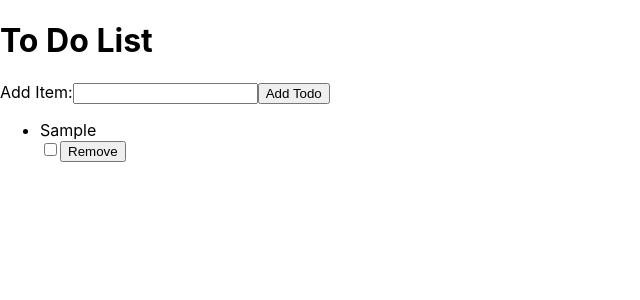
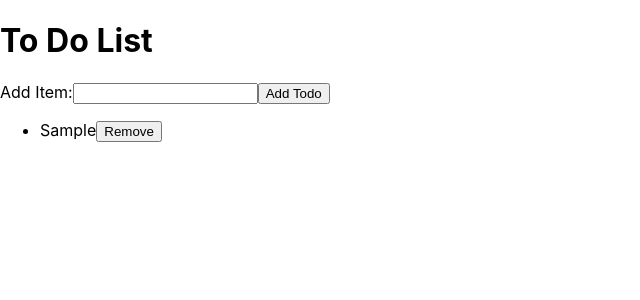
Before and after one commit to Sinuhem23/To_Do_List, a React (Create React App) app: page / in a window 1280 px wide. Both pictures are taken after typing "Sample" into the empty fields and a click on the button "Add Todo". Shown: the top 300 px of the page, without its empty margins (0-640 px from the left). Built offline with nearby package versions, Linux system fonts and the light colour scheme.

Commit message:
got the delete to work

```diff
--- a/src/App.js
+++ b/src/App.js
@@ -24,6 +24,11 @@ export default function App() {
     addItemRef.current.value = '';
     console.log(todo);
   };
+  // const [list, setList] = React.useState(todo);
+
+  const deleteId = (id) => {
+    setTodo((prevState) => prevState.filter((_, index) => index !== id));
+  };
   // const addItem ()
   console.log('Outside of handleSubmit ', todo);
   return (
@@ -34,13 +39,15 @@ export default function App() {
         <input id='addItem' ref={addItemRef} type='text' required />
         <button>Add Todo</button>
       </form>
-      {todo.map((list, index) => (
-        <ul key={index}>
-          <li>{list.addItem}</li>
-          <input id='' type='checkbox' />
-          <button>Remove</button>
-        </ul>
-      ))}
+      <ul>
+        {todo.map((list, idx) => (
+          <li key={idx}>
+            {list.addItem}
+
+            <button onClick={() => deleteId(idx)}>Remove</button>
+          </li>
+        ))}
+      </ul>
     </div>
   );
 }
```
